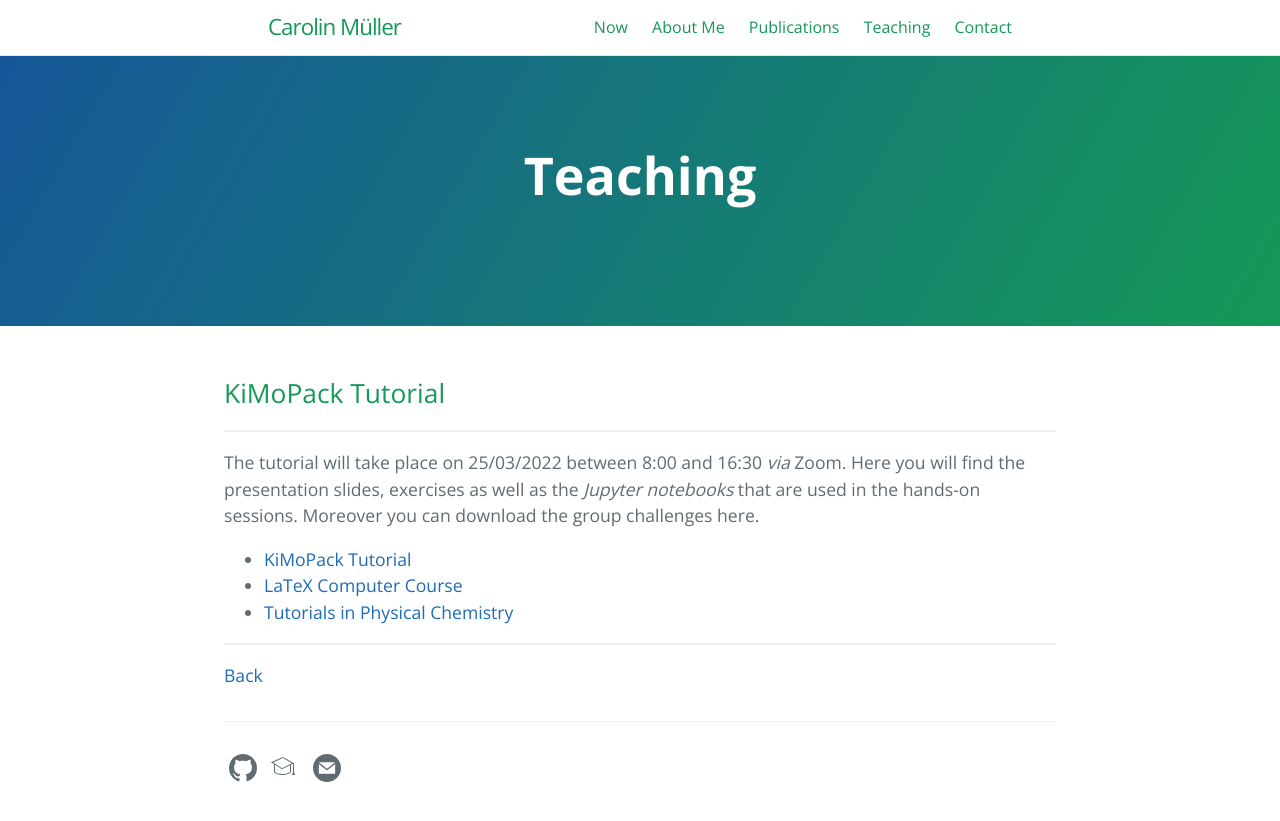
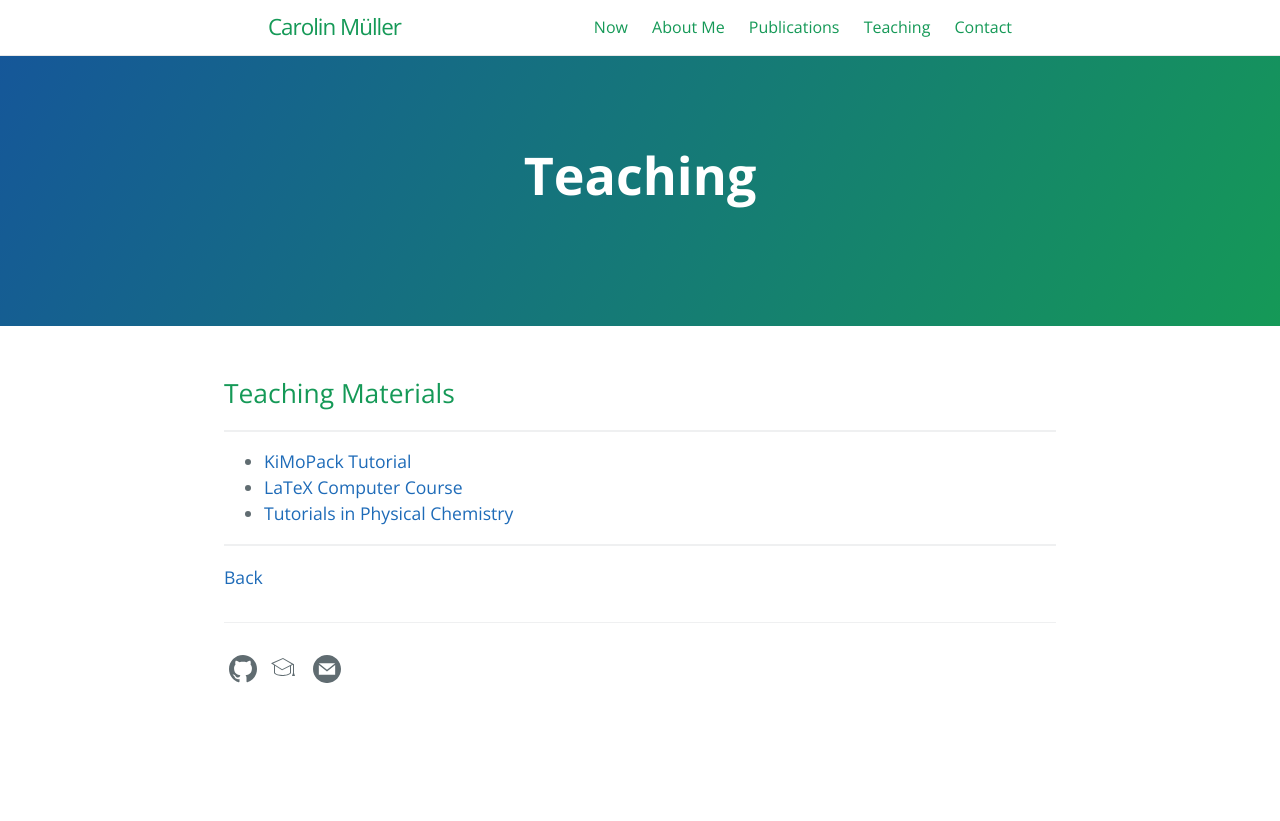
Before and after one commit to carolin-m/carolin-m.github.io, a Jekyll site: the page built from teaching.md, in a window 1280 px wide. Shown: the top 821 px of the page. Built offline with Jekyll 4.4.1, drawn with Linux system fonts in a browser that asks for light colours.

Commit message:
Update teaching.md

```diff
--- a/teaching.md
+++ b/teaching.md
@@ -6,10 +6,8 @@ ref: teaching
 order: 1
 ---
 
-## KiMoPack Tutorial <br>
+## Teaching Materials <br>
 _____
-
-The tutorial will take place on 25/03/2022 between 8:00 and 16:30 *via* Zoom. Here you will find the presentation slides, exercises as well as the *Jupyter notebooks* that are used in the hands-on sessions. Moreover you can download the group challenges here.
 
 - [KiMoPack Tutorial]({{ '/KiMoPack_tutorial.html' | absolute_url }})
 - [LaTeX Computer Course]({{ '/LaTeX_Course.html' | absolute_url }})
```
